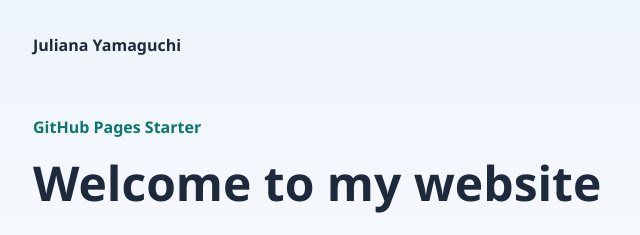
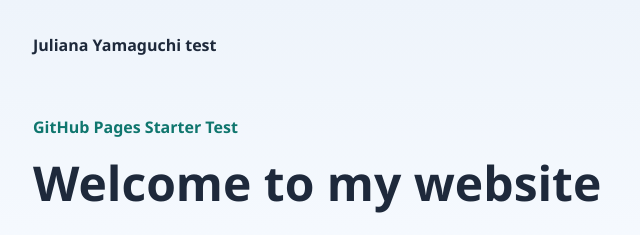
Before and after one commit to jkyamaguchi/jkyamaguchi.github.io, a plain HTML site: page index.html in a window 1280 px wide. Shown: the top 235 px of the page, 127-767 px from the left. Drawn offline with Linux system fonts and the light colour scheme.

Commit message:
Commit Test

```diff
--- a/index.html
+++ b/index.html
@@ -3,7 +3,7 @@
   <head>
     <meta charset="UTF-8" />
     <meta name="viewport" content="width=device-width, initial-scale=1.0" />
-    <title>Juliana Yamaguchi TESTE | Portfolio</title>
+    <title>Juliana Yamaguchi | Portfolio</title>
     <meta
       name="description"
       content="Personal GitHub Pages site for Juliana Yamaguchi."
@@ -13,7 +13,7 @@
   <body>
     <header class="hero">
       <nav class="container nav">
-        <a class="brand" href="#">Juliana Yamaguchi</a>
+        <a class="brand" href="#">Juliana Yamaguchi test</a>
         <a
           class="button"
           href="https://github.com/"
@@ -24,7 +24,7 @@
       </nav>
 
       <section class="container hero-content">
-        <p class="eyebrow">GitHub Pages Starter</p>
+        <p class="eyebrow">GitHub Pages Starter Test</p>
         <h1>Welcome to my website</h1>
         <p>
           This is a basic structure to publish HTML and CSS files online using
```
